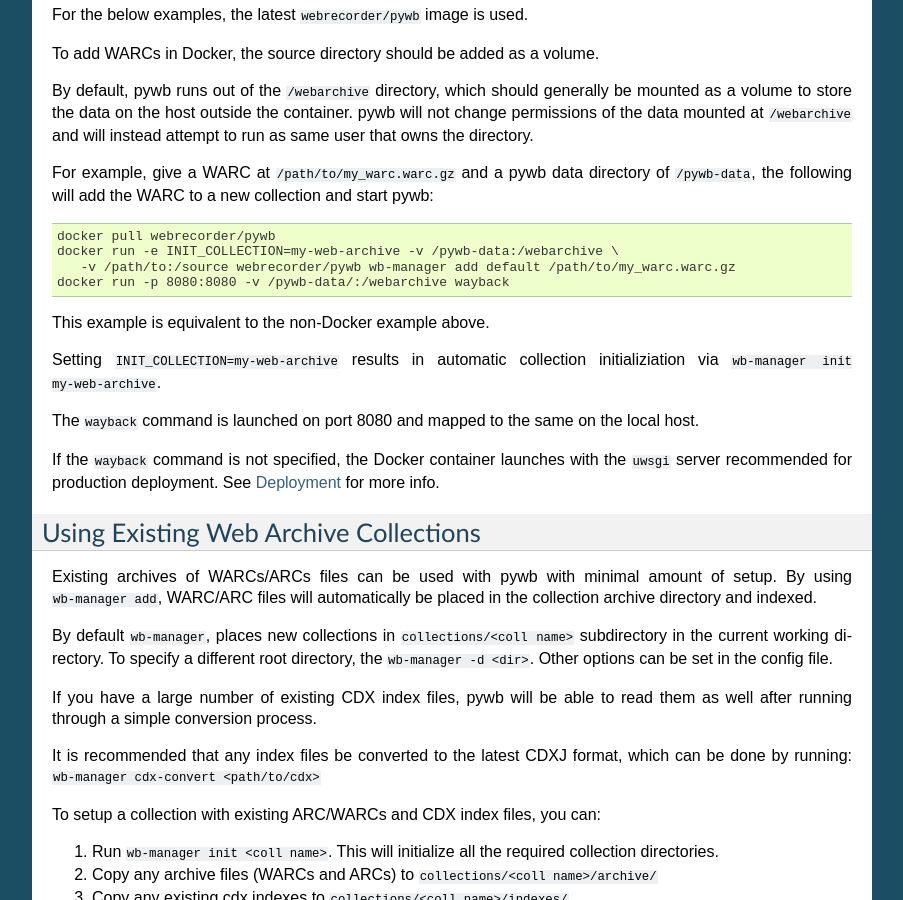
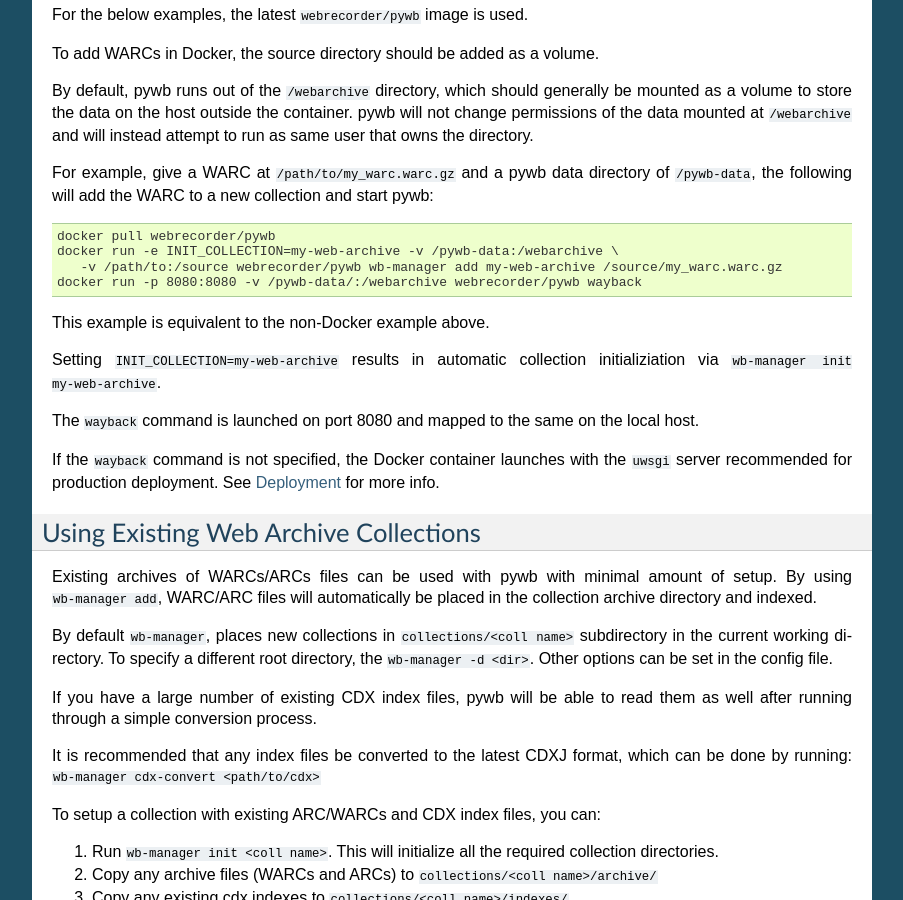
Before and after one commit to webrecorder/pywb, a Sphinx documentation site: the page built from docs/manual/usage.rst, in a window 1280 px wide and 900 px high, scrolled down 1511 px. Shown: the whole window, without its empty margins (198-1101 px from the left). Built offline with Sphinx 7.4.7, drawn with Linux system fonts in a browser that asks for light colours; pages that are not in the unit, such as notebooks, are missing from menus.

Commit message:
Update usage.rst Docker examples (#816)

```diff
--- a/docs/manual/usage.rst
+++ b/docs/manual/usage.rst
@@ -95,8 +95,8 @@
 
       docker pull webrecorder/pywb
       docker run -e INIT_COLLECTION=my-web-archive -v /pywb-data:/webarchive \
-         -v /path/to:/source webrecorder/pywb wb-manager add default /path/to/my_warc.warc.gz
-      docker run -p 8080:8080 -v /pywb-data/:/webarchive wayback
+         -v /path/to:/source webrecorder/pywb wb-manager add my-web-archive /source/my_warc.warc.gz
+      docker run -p 8080:8080 -v /pywb-data/:/webarchive webrecorder/pywb wayback
 
 This example is equivalent to the non-Docker example above.
 
```
